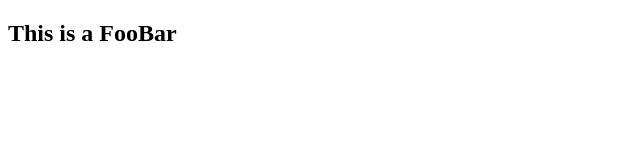
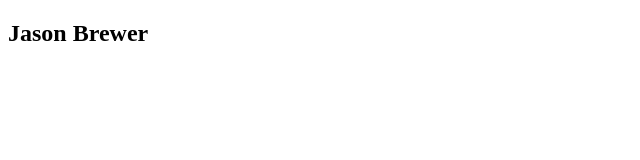
Before and after one commit to jh115424/FooBar, a plain HTML site: page index.html in a window 1280 px wide. Shown: the full height of the page, 0-640 px from the left. Drawn offline with Linux system fonts and the light colour scheme.

Commit message:
Update h2 with Jason's name

```diff
--- a/index.html
+++ b/index.html
@@ -6,6 +6,6 @@
     <title>FooBar</title>
 </head>
 <body>
-    <h2>This is a FooBar</h2>
+    <h2>Jason Brewer</h2>
 </body>
 </html>
```
